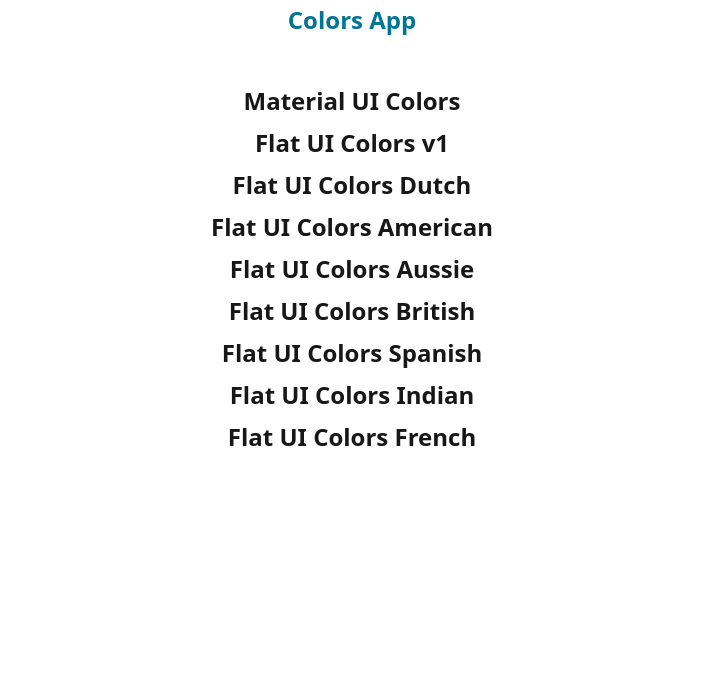
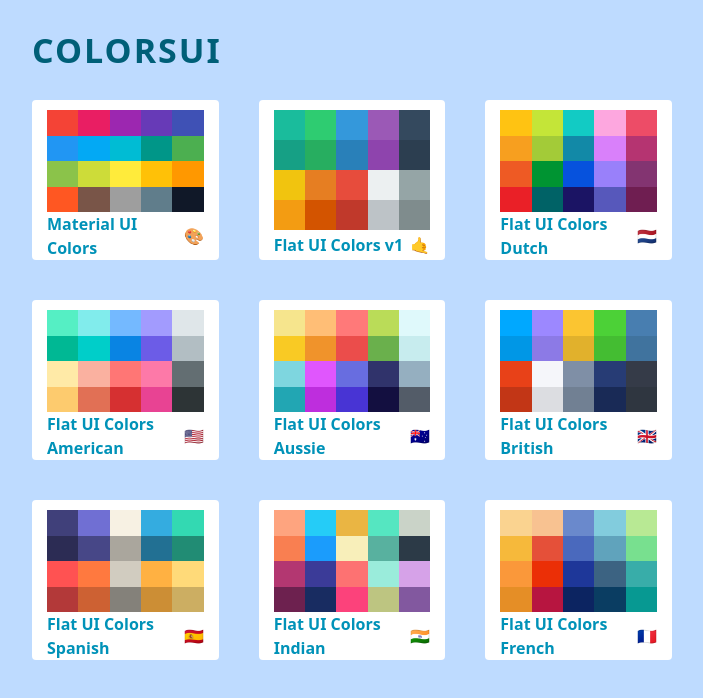
Before and after one commit to iamsarthakkr/colors-app, a Next.js app: page / in a window 1280 px wide. Shown: the top 698 px of the page, without its empty margins (288-991 px from the left). Built offline with nearby package versions, Linux system fonts and the light colour scheme.

Commit message:
mini palettes

```diff
--- a/src/ui/home/Home.tsx
+++ b/src/ui/home/Home.tsx
@@ -2,28 +2,46 @@
 
 import Link from "next/link";
 import { useAppContext } from "../context/useContext";
+import { IPalette } from "@/types/palette";
+
+const MiniPalette = (palette: IPalette) => {
+	return (
+		<div className="h-full w-full flex flex-col">
+			<section className="flex-[80%] grid grid-cols-5 auto-cols-fr auto-rows-fr bg-gray-900">
+				{palette.colors.map((color) => {
+					return <div className="" style={{ backgroundColor: color.color }} key={color.id} />;
+				})}
+			</section>
+			<section className="flex-[20%] flex justify-between items-center">
+				<span className="font-semibold text-cyan-600 hover:text-cyan-700">{palette.paletteName}</span>
+				<span>{palette.emoji}</span>
+			</section>
+		</div>
+	);
+};
 
 export const Home = () => {
 	const context = useAppContext();
-	console.log(context);
 	const { palettes } = context;
 
 	return (
-		<main className="h-full w-full flex flex-col m-0 p-0">
+		<main className="h-full w-full flex flex-col m-0 p-0 bg-blue-200">
 			{/* header */}
-			<header className="w-full h-[40px] flex justify-center items-center ">
-				<h1 className="font-bold text-2xl text-cyan-700">Colors App</h1>
+			<header className="w-full xl:w-[50%] h-[100px] mx-auto flex justify-between items-center ">
+				<h1 className="font-semibold tracking-[2px] text-[34px] text-cyan-800">COLORSUI</h1>
 			</header>
 			{/* color boxes */}
-			<div className="w-[60%] mx-auto mt-10 flex justify-center">
-				<ul className="text-center">
+			<div className="w-full px-6 xl:w-[50%] h-[70%] xl:px-0 mx-auto flex justify-center">
+				<ul className="w-full grid grid-cols-3 auto-cols-fr auto-rows-fr gap-[40px]">
 					{palettes.map((palette) => {
 						return (
 							<li
 								key={palette.id}
-								className="px-[20px] py-[5px] font-semibold text-2xl hover:text-amber-500"
+								className="px-[15px] pt-[10px] pb-0 bg-white rounded-sm"
 							>
-								<Link href={`/palette/${palette.id}`}>{palette.paletteName}</Link>
+								<Link href={`/palette/${palette.id}`}>
+									<MiniPalette {...palette} />
+								</Link>
 							</li>
 						);
 					})}
```
